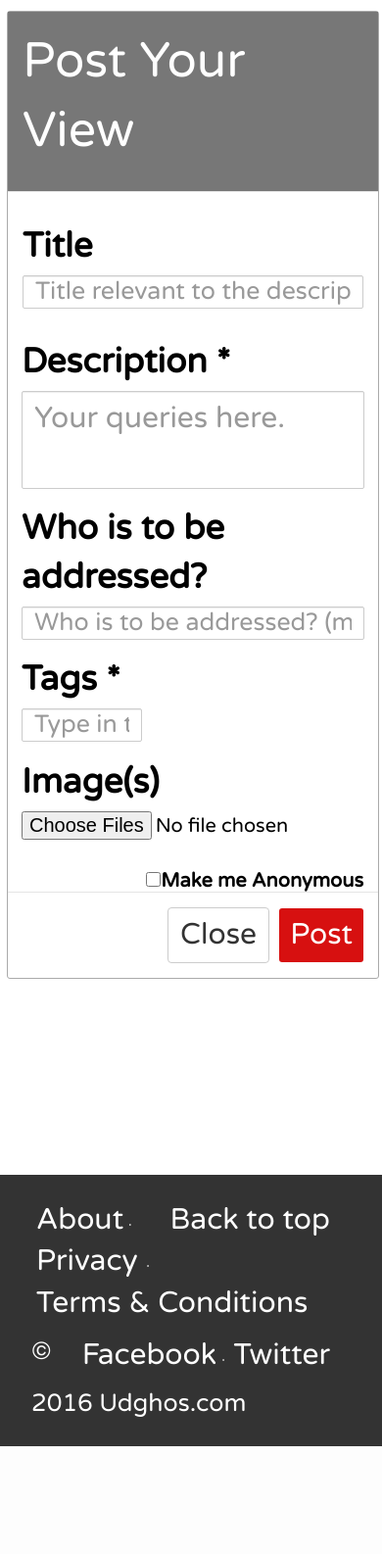
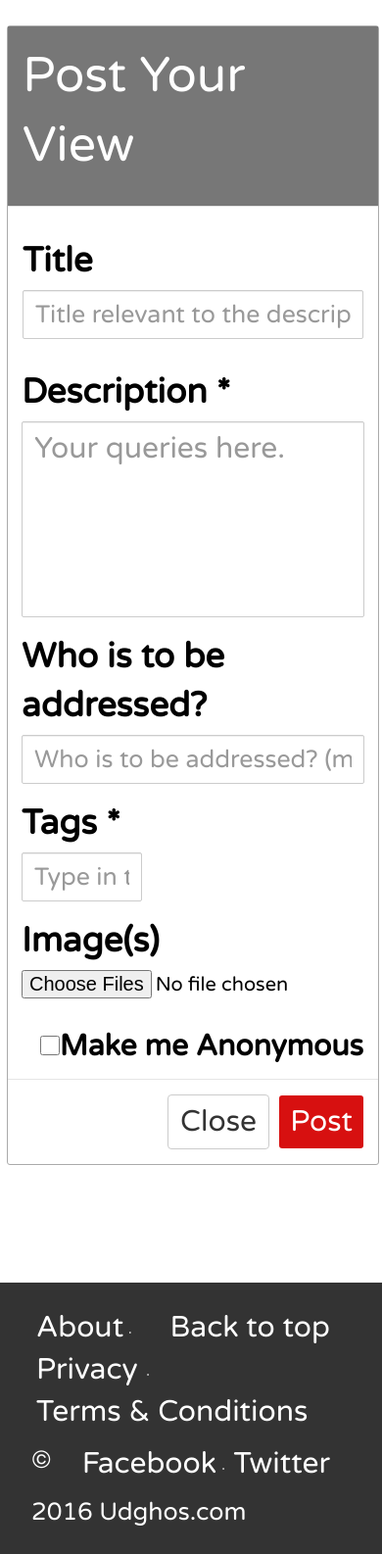
Before and after one commit to Bibekpandey/udghos, a Django app: template templates/complain/post-concern.html in a window 390 px wide; the page is wider, and only the part inside the window is pictured. Shown: the part 100-1686 px from the top of that part at 98% size. Before the commit the page ends 1576 px from the top of that part, so only its background shows below. Run offline with Django 3.2, Linux system fonts and the light colour scheme; the template is opened without the code that fills it, so the values that code supplies are empty; some libraries are stand-ins or nearby versions.

Commit message:
updated final design of post-concern page

```diff
--- a/complain/static/css/mobile.css
+++ b/complain/static/css/mobile.css
@@ -51,24 +51,31 @@
   textarea.form-control{
     font-size: 30px;
     width: 100%;
+    height: 200px;
   }
   input.form-control{
     font-size: 25px;
     width: 100%;
+    height: 50px;
   }
   label.control-label{
     font-size: 35px;
     margin-top: 15px;
   }
   .li-style{
-    font-size: 25px;
+    font-size: 30px;
   }
   .close{
-    font-size: 30px;
-    width: 20px;
-    height: 20px;
+    font-size: 35px;
+    width: 30px;
+    height: 30px;
     margin-top: 0px;
   }
+  .make-anonymous{
+    font-size: 30px;
+    margin-top: -10px;
+  }
+
   .box{
     font-size: 25px !important;
   }
@@ -122,11 +129,24 @@
     margin-top: -65px;
     margin-left: 30px;
   }
+
+  .suggestions {
+    background-color:#aaa;
+    width:95%;
+    margin-top:0px;
+    max-height:250px;
+    overflow-x:hidden;
+    overflow-y:auto;
+    border-radius: 5px;
+}
+#tags-suggest-list{
+  margin-top: 50px;
+}
   .suggestions > li {
-    height: 50px;
-    font-size: 30px;
+    height: 70px;
+
+    font-size: 35px;
   }
-
   /*********POST CONTENT *****************/
   .stimg{
     margin-left: 50px;
@@ -149,6 +169,9 @@
     width: 100%;
     height: 100%;
     position: center;
+  }
+  .image-form{
+    margin-top: 50px;
   }
   .heading-property{
     font-size: 30px;
@@ -309,7 +332,7 @@
 
   .post-concern{
     margin-left: 10px;
-    margin-top: 110px;
+    margin-top: 125px;
   }
   .my-modal-title{
     font-size: 35px;
--- a/complain/static/css/mystatic.css
+++ b/complain/static/css/mystatic.css
@@ -1112,6 +1112,7 @@ div.share> .twitter {
   height: 30px;
   padding: 2px;
   padding-top: 5px;
+  padding-left: 10px;
 }
 
 .suggestions > li:hover {
--- a/templates/complain/post-concern.html
+++ b/templates/complain/post-concern.html
@@ -42,15 +42,16 @@
           margin-top: 0px;
         }
         .make-anonymous>input{
-          width: 15px;
-          height: 15px;
+          width: 20px;
+          height: 20px;
         }
         .btn-my,
         .btn-default{
           font-size: 30px;
         }
         .box-footer{
-          margin-top: 200px;
+          margin-top: 120px;
+          bottom: 0;
         }
     </style>
 </head>
@@ -182,9 +183,9 @@
                 <div class="form">
                             <label for="recipient-name" class="control-label">Tags * <small id="tags-warning" class="alert-danger" style="display:none">Please provide at least 1 tag(max 4) </small></label><br>
                             <input type="text" class="form-control" placeholder="Type in tag names (max 4)" id="tagbox"/>
-                            <ul class="nav suggestions" id="tags-suggest-list" style="z-index:100;position:absolute;">
+                            <ul class="nav suggestions suggestions-tag" id="tags-suggest-list" style="z-index:100;position:absolute;">
                             </ul>
-                              <div id="tags-chosen">
+                              <div class="li-style" id="tags-chosen">
                               </div>
                 </div>
 
@@ -198,7 +199,7 @@
                         </div>
                         <div class="make-anonymous">
                           <input type="checkbox" name="anonymous" value="yes"/><b>Make me Anonymous</b>
-                        </div>
+                        </div><br>
               </div>
 
               <div class="modal-footer">
```
